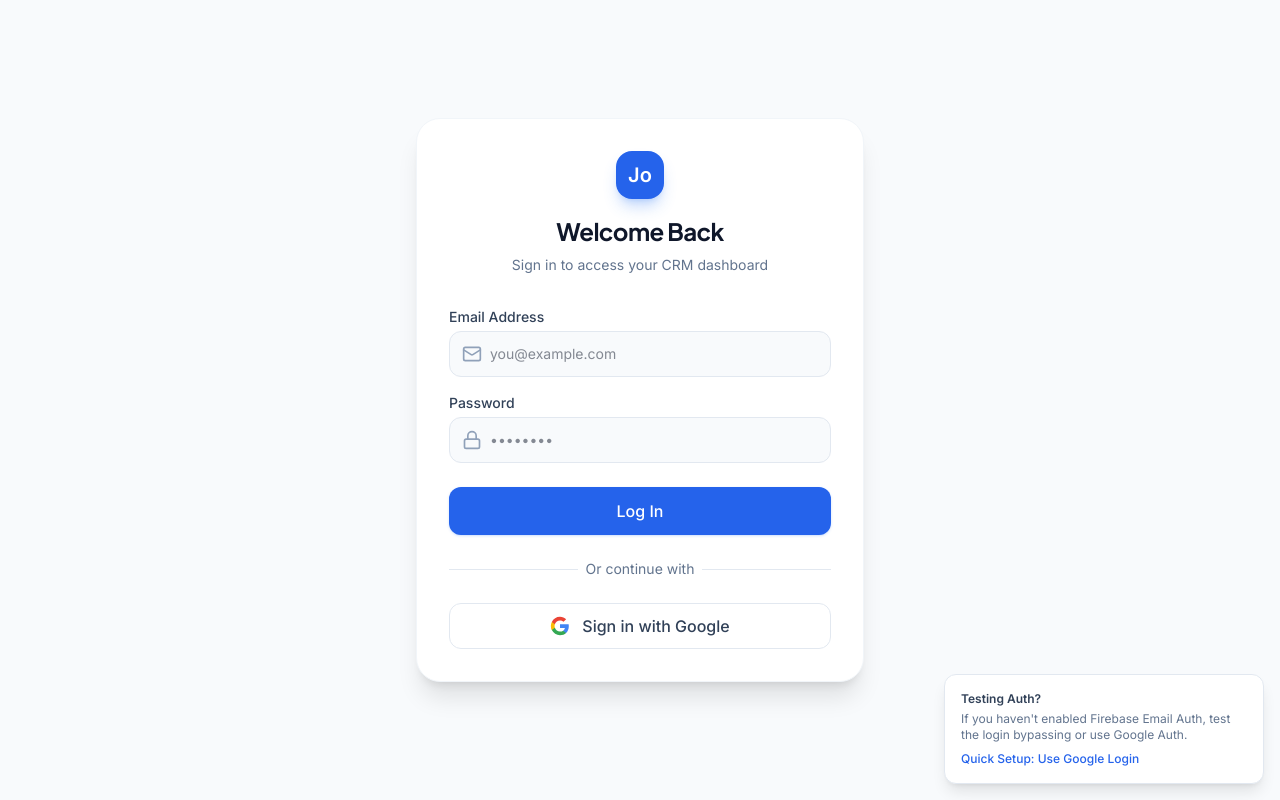
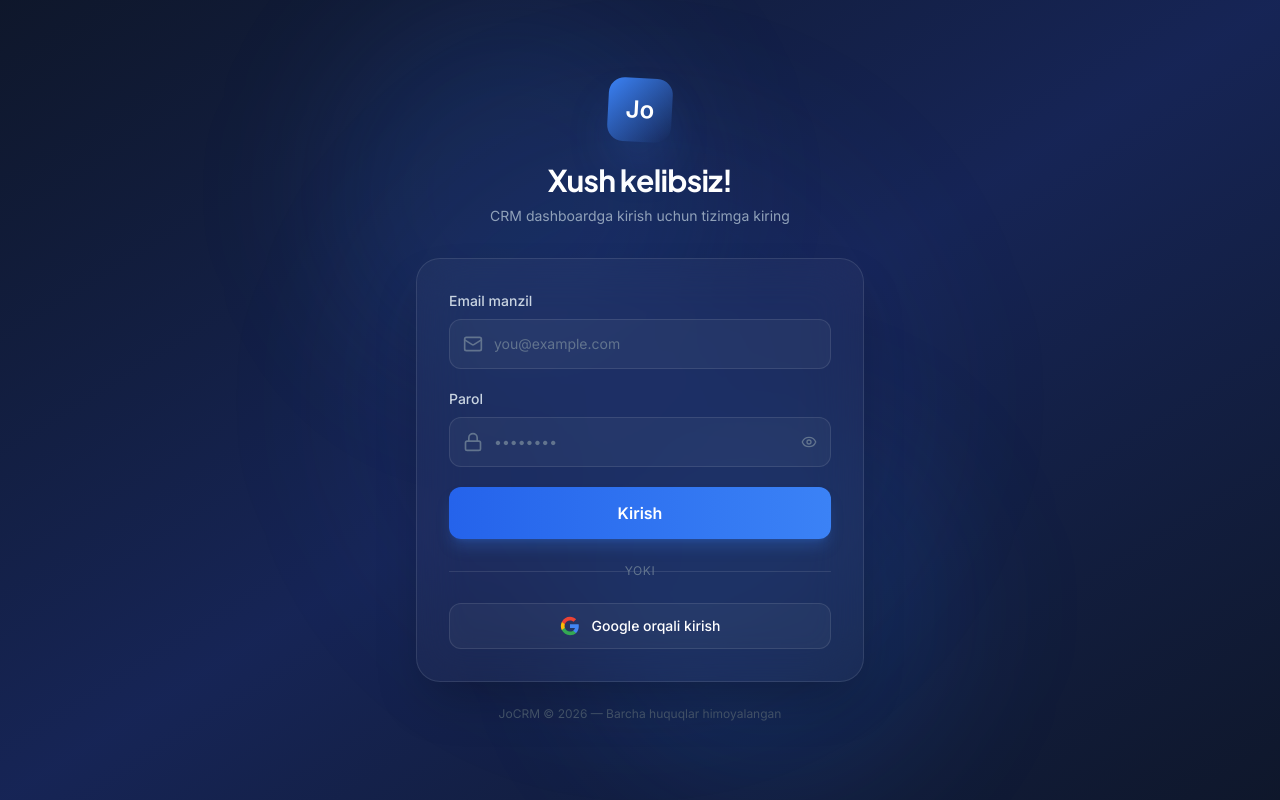
Before and after one commit to nurillayevjamshid/joCRMNEWS, a React (Vite) app: page / in a window 1280 px wide. Built offline with nearby package versions, Linux system fonts and the light colour scheme; no server answers.

Commit message:
fix: Login sahifasi to'liq redesign - gradient fon, glassmorphism kartochka, o'zbek til

```diff
--- a/src/components/Login.tsx
+++ b/src/components/Login.tsx
@@ -1,6 +1,6 @@
 import React, { useState } from 'react';
 import { useAuth } from '../context/AuthContext';
-import { Loader2, Lock, Mail } from 'lucide-react';
+import { Loader2, Lock, Mail, Eye, EyeOff } from 'lucide-react';
 
 export function Login() {
   const { login, loginWithGoogle } = useAuth();
@@ -8,6 +8,7 @@ export function Login() {
   const [password, setPassword] = useState('');
   const [error, setError] = useState('');
   const [loading, setLoading] = useState(false);
+  const [showPassword, setShowPassword] = useState(false);
 
   const handleSubmit = async (e: React.FormEvent) => {
     e.preventDefault();
@@ -16,7 +17,7 @@ export function Login() {
     try {
       await login(email, password);
     } catch (err: any) {
-      setError(err.message || 'Failed to login');
+      setError(err.message || 'Kirishda xatolik yuz berdi');
     } finally {
       setLoading(false);
     }
@@ -27,83 +28,97 @@ export function Login() {
     try {
       await loginWithGoogle();
     } catch (err: any) {
-      setError(err.message || 'Failed to login with Google');
+      setError(err.message || 'Google orqali kirishda xatolik');
     }
   };
 
   return (
-    <div className="min-h-screen bg-slate-50 flex items-center justify-center p-4">
-      <div className="bg-white rounded-3xl shadow-xl w-full max-w-md overflow-hidden border border-slate-100 p-8">
+    <div className="min-h-screen bg-gradient-to-br from-slate-900 via-blue-950 to-slate-900 flex items-center justify-center p-4 relative overflow-hidden">
+      {/* Background decorations */}
+      <div className="absolute top-0 left-1/4 w-96 h-96 bg-brand-500/10 rounded-full blur-3xl" />
+      <div className="absolute bottom-0 right-1/4 w-96 h-96 bg-blue-500/10 rounded-full blur-3xl" />
+      <div className="absolute top-1/2 left-1/2 -translate-x-1/2 -translate-y-1/2 w-[600px] h-[600px] bg-brand-600/5 rounded-full blur-3xl" />
+
+      <div className="w-full max-w-md relative z-10">
+        {/* Logo & Header */}
         <div className="text-center mb-8">
-          <div className="w-12 h-12 bg-brand-600 rounded-2xl flex items-center justify-center mx-auto mb-4 shadow-lg shadow-brand-500/30">
-            <span className="text-white font-bold text-xl">Jo</span>
+          <div className="w-16 h-16 bg-gradient-to-br from-brand-500 to-brand-700 rounded-2xl flex items-center justify-center mx-auto mb-5 shadow-2xl shadow-brand-500/30 rotate-3 hover:rotate-0 transition-transform duration-300">
+            <span className="text-white font-bold text-2xl">Jo</span>
           </div>
-          <h2 className="text-2xl font-display font-bold text-surface-900">Welcome Back</h2>
-          <p className="text-sm text-slate-500 mt-2">Sign in to access your CRM dashboard</p>
+          <h1 className="text-3xl font-display font-bold text-white mb-2">Xush kelibsiz!</h1>
+          <p className="text-slate-400 text-sm">CRM dashboardga kirish uchun tizimga kiring</p>
         </div>
 
+        {/* Login Card */}
+        <div className="bg-white/[0.03] backdrop-blur-xl rounded-3xl border border-white/10 p-8 shadow-2xl">
           {error && (
-          <div className="bg-rose-50 text-rose-600 text-sm p-3 rounded-xl mb-6 text-center">
+            <div className="bg-rose-500/10 border border-rose-500/20 text-rose-400 text-sm p-3.5 rounded-xl mb-6 text-center font-medium">
               {error}
             </div>
           )}
 
-        <form onSubmit={handleSubmit} className="space-y-4">
+          <form onSubmit={handleSubmit} className="space-y-5">
             <div>
-            <label className="block text-sm font-medium text-slate-700 mb-1">Email Address</label>
-            <div className="relative border border-slate-200 rounded-xl focus-within:ring-2 focus-within:ring-brand-500/20 focus-within:border-brand-500 transition-all flex items-center bg-slate-50">
-              <Mail className="w-5 h-5 text-slate-400 absolute left-3" />
+              <label className="block text-sm font-medium text-slate-300 mb-2">Email manzil</label>
+              <div className="relative group">
+                <Mail className="w-5 h-5 text-slate-500 absolute left-3.5 top-1/2 -translate-y-1/2 group-focus-within:text-brand-400 transition-colors" />
                 <input
                   type="email"
                   required
                   value={email}
                   onChange={e => setEmail(e.target.value)}
-                className="w-full bg-transparent pl-10 pr-4 py-3 text-sm focus:outline-none"
+                  className="w-full bg-white/[0.04] border border-white/10 rounded-xl pl-11 pr-4 py-3.5 text-sm text-white placeholder-slate-500 focus:outline-none focus:ring-2 focus:ring-brand-500/40 focus:border-brand-500/50 transition-all"
                   placeholder="you@example.com"
                 />
               </div>
             </div>
 
             <div>
-            <div className="flex items-center justify-between mb-1">
-              <label className="block text-sm font-medium text-slate-700">Password</label>
-            </div>
-            <div className="relative border border-slate-200 rounded-xl focus-within:ring-2 focus-within:ring-brand-500/20 focus-within:border-brand-500 transition-all flex items-center bg-slate-50">
-              <Lock className="w-5 h-5 text-slate-400 absolute left-3" />
+              <label className="block text-sm font-medium text-slate-300 mb-2">Parol</label>
+              <div className="relative group">
+                <Lock className="w-5 h-5 text-slate-500 absolute left-3.5 top-1/2 -translate-y-1/2 group-focus-within:text-brand-400 transition-colors" />
                 <input
-                type="password"
+                  type={showPassword ? 'text' : 'password'}
                   required
                   value={password}
                   onChange={e => setPassword(e.target.value)}
-                className="w-full bg-transparent pl-10 pr-4 py-3 text-sm focus:outline-none"
+                  className="w-full bg-white/[0.04] border border-white/10 rounded-xl pl-11 pr-12 py-3.5 text-sm text-white placeholder-slate-500 focus:outline-none focus:ring-2 focus:ring-brand-500/40 focus:border-brand-500/50 transition-all"
                   placeholder="••••••••"
                 />
+                <button
+                  type="button"
+                  onClick={() => setShowPassword(!showPassword)}
+                  className="absolute right-3.5 top-1/2 -translate-y-1/2 text-slate-500 hover:text-slate-300 transition-colors"
+                >
+                  {showPassword ? <EyeOff className="w-4 h-4" /> : <Eye className="w-4 h-4" />}
+                </button>
               </div>
             </div>
 
             <button
               type="submit"
               disabled={loading}
-            className="w-full py-3 bg-brand-600 text-white rounded-xl hover:bg-brand-700 transition-colors font-medium flex items-center justify-center gap-2 shadow-sm shadow-brand-500/20 disabled:opacity-70 mt-6"
+              className="w-full py-3.5 bg-gradient-to-r from-brand-600 to-brand-500 text-white rounded-xl hover:from-brand-500 hover:to-brand-400 transition-all font-semibold flex items-center justify-center gap-2 shadow-lg shadow-brand-500/25 disabled:opacity-50 disabled:cursor-not-allowed mt-2"
             >
-            {loading ? <Loader2 className="w-5 h-5 animate-spin" /> : 'Log In'}
+              {loading ? <Loader2 className="w-5 h-5 animate-spin" /> : 'Kirish'}
             </button>
           </form>
 
-        <div className="mt-6">
-          <div className="relative">
+          {/* Divider */}
+          <div className="mt-6 relative">
             <div className="absolute inset-0 flex items-center">
-              <div className="w-full border-t border-slate-200"></div>
+              <div className="w-full border-t border-white/10"></div>
             </div>
-            <div className="relative flex justify-center text-sm">
-              <span className="px-2 bg-white text-slate-500">Or continue with</span>
+            <div className="relative flex justify-center text-xs">
+              <span className="px-3 bg-transparent text-slate-500 uppercase tracking-wider">yoki</span>
             </div>
           </div>
 
+          {/* Google Login */}
           <div className="mt-6">
             <button
               onClick={handleGoogleLogin}
-              className="w-full flex items-center justify-center gap-3 px-4 py-2.5 border border-slate-200 rounded-xl bg-white text-slate-700 hover:bg-slate-50 transition-colors font-medium"
+              className="w-full flex items-center justify-center gap-3 px-4 py-3 bg-white/[0.04] border border-white/10 rounded-xl text-white hover:bg-white/[0.08] transition-all font-medium text-sm"
             >
               <svg className="w-5 h-5" viewBox="0 0 24 24">
                 <path d="M22.56 12.25c0-.78-.07-1.53-.2-2.25H12v4.26h5.92c-.26 1.37-1.04 2.53-2.21 3.31v2.77h3.57c2.08-1.92 3.28-4.74 3.28-8.09z" fill="#4285F4"/>
@@ -111,17 +126,15 @@ export function Login() {
                 <path d="M5.84 14.09c-.22-.66-.35-1.36-.35-2.09s.13-1.43.35-2.09V7.07H2.18C1.43 8.55 1 10.22 1 12s.43 3.45 1.18 4.93l2.85-2.22.81-.62z" fill="#FBBC05"/>
                 <path d="M12 5.38c1.62 0 3.06.56 4.21 1.64l3.15-3.15C17.45 2.09 14.97 1 12 1 7.7 1 3.99 3.47 2.18 7.07l3.66 2.84c.87-2.6 3.3-4.53 6.16-4.53z" fill="#EA4335"/>
               </svg>
-              Sign in with Google
+              Google orqali kirish
             </button>
           </div>
         </div>
-      </div>
 
-      {/* Test credentials helper */}
-      <div className="fixed bottom-4 right-4 bg-white p-4 rounded-xl border border-slate-200 shadow-lg text-xs max-w-xs text-slate-500">
-        <p className="font-bold text-slate-700 mb-1">Testing Auth?</p>
-        <p>If you haven't enabled Firebase Email Auth, test the login bypassing or use Google Auth.</p>
-        <p className="mt-2 text-brand-600 font-medium cursor-pointer hover:underline" onClick={() => loginWithGoogle()}>Quick Setup: Use Google Login</p>
+        {/* Footer */}
+        <p className="text-center text-slate-600 text-xs mt-6">
+          JoCRM © 2026 — Barcha huquqlar himoyalangan
+        </p>
       </div>
     </div>
   );
```
Lines whose indentation alone changed are shown as unchanged.
